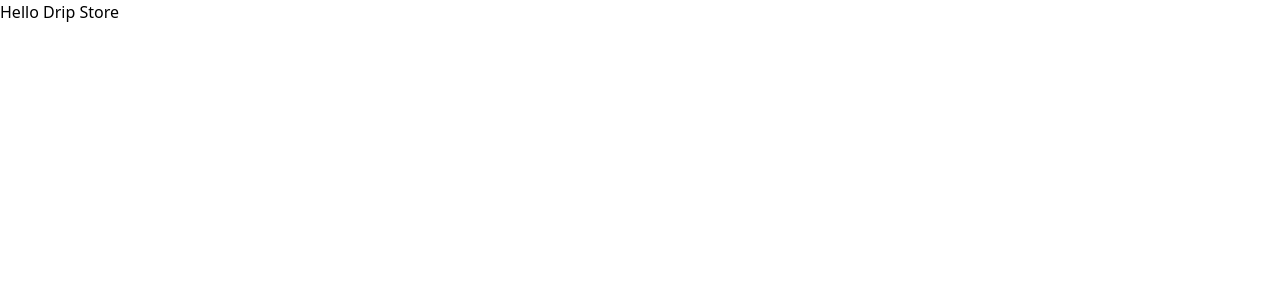
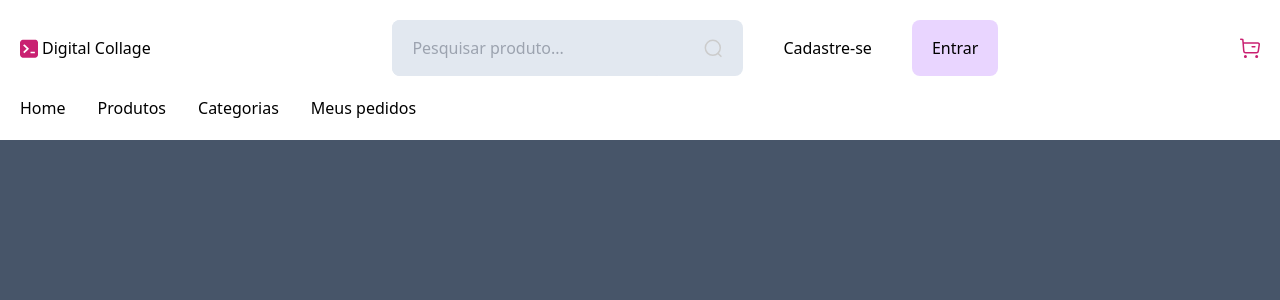
Before and after one commit to flaviare1s/dripstore-fs-06-sul, a React (Vite) app: page / in a window 1280 px wide. Shown: the top 300 px of the page. Built offline with nearby package versions, Linux system fonts and the light colour scheme.

Commit message:
BurgerMenu Component

```diff
--- /dev/null
+++ b/src/components/BurgerMenu/BurgerMenu.jsx
@@ -0,0 +1,29 @@
+import { useBurgerMenu } from "../../providers/burgerState";
+
+export const BurgerMenu = () => {
+  const burgerMenuState = useBurgerMenu();
+  return (
+    <>
+      {burgerMenuState.isActiveBurgerMenu && <div className="h-full flex flex-col bg-red-500 w-4/5 p-7 grow justify-between md:hidden ">
+        <div className="flex flex-col">
+          <div className="font-bold pb-5">Páginas</div>
+          <div className="pt-5 flex flex-col">
+            <div>Home</div>
+            <div>Produtos</div>
+            <div>Categorias</div>
+            <div>Meus Pedidos</div>
+          </div>
+        </div>
+        <div className="flex flex-col">
+          <div className="w-full border-t border-cyan-600 pb-4"></div>
+          <div className="rounded-lg bg-slate-300 py-2 px-4 flex justify-center">
+            <button>Entrar</button>
+          </div>
+          <div className="py-2 px-4 flex justify-center">
+            <button className="underline">Cadastre-se</button>
+          </div>
+        </div>
+      </div>}
+    </>
+  );
+};
--- a/src/main.jsx
+++ b/src/main.jsx
@@ -7,6 +7,7 @@
 import { createHashRouter, RouterProvider } from "react-router-dom";
 import { ProductsProvider } from "./providers/products";
 import { CartProvider } from "./providers/cart.jsx";
+import { BurgerMenuProvider } from "./providers/burgerState.jsx";
 
 const router = createHashRouter([
   {
@@ -19,7 +20,9 @@
   <React.StrictMode>
     <CartProvider>
       <ProductsProvider>
-        <RouterProvider router={router} />
+        <BurgerMenuProvider>
+          <RouterProvider router={router} />
+        </BurgerMenuProvider>
       </ProductsProvider>
     </CartProvider>
   </React.StrictMode>
--- a/src/pages/App.jsx
+++ b/src/pages/App.jsx
@@ -1,7 +1,14 @@
 import "./App.css";
+import { Header } from "../components/header/header";
+import { BurgerMenu } from "../components/BurgerMenu/BurgerMenu";
 
 function App() {
-  return <>Hello Drip Store</>;
+  return (
+    <div className="h-full min-h-screen bg-slate-600 w-full flex flex-col">
+      <Header />
+      <BurgerMenu />
+    </div>
+  );
 }
 
 export default App;
--- /dev/null
+++ b/src/providers/burgerState.jsx
@@ -0,0 +1,25 @@
+import { createContext, useContext, useState } from "react";
+
+export const BurgerMenuContext = createContext({
+  isActiveBurgerMenu: false,
+  setIsActiveBurgerMenu: () => null,
+});
+
+export const BurgerMenuProvider = ({ children }) => {
+  const [isActiveBurgerMenu, setIsActiveBurgerMenu] = useState(false);
+
+  const setIsActive = (stateBoolean) => {
+    setIsActiveBurgerMenu(stateBoolean);
+  };
+
+  return (
+    <BurgerMenuContext.Provider value={{ isActiveBurgerMenu, setIsActiveBurgerMenu: setIsActive}}>
+      {children}
+    </BurgerMenuContext.Provider>
+  );
+};
+
+export const useBurgerMenu = () => {
+  const context = useContext(BurgerMenuContext);
+  return context;
+};
```
